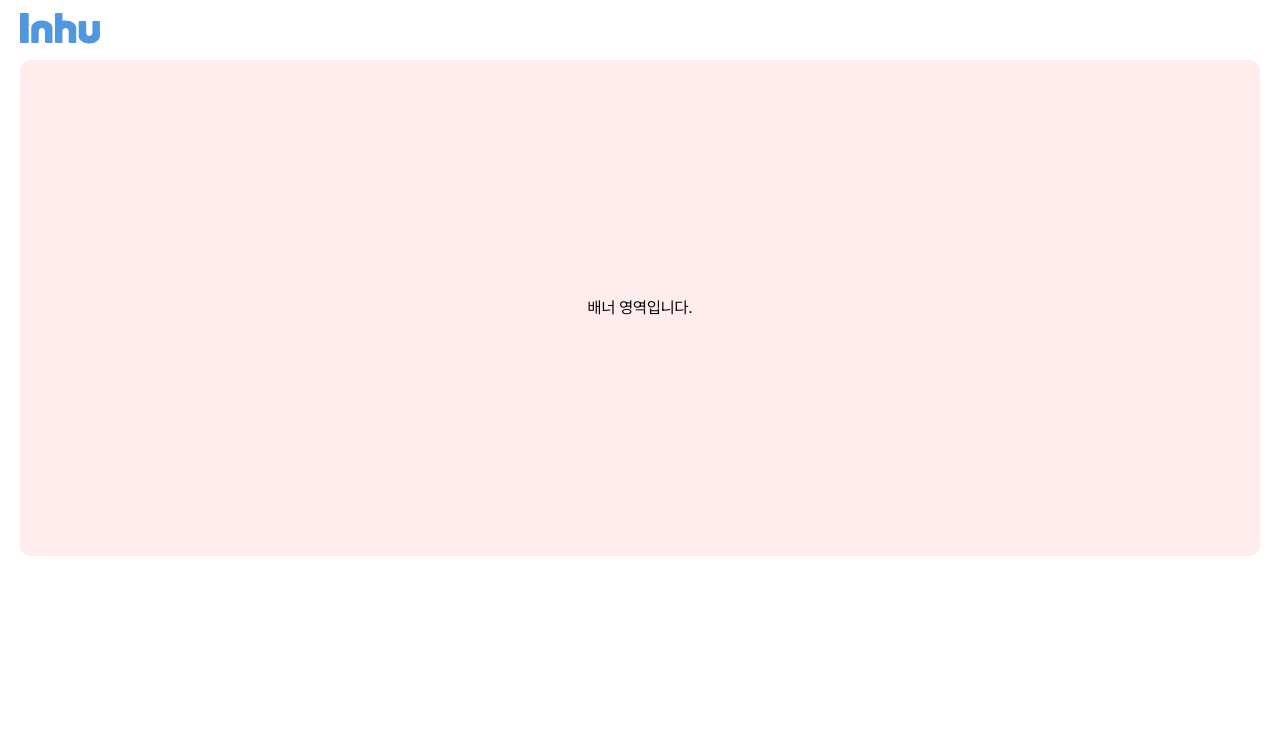
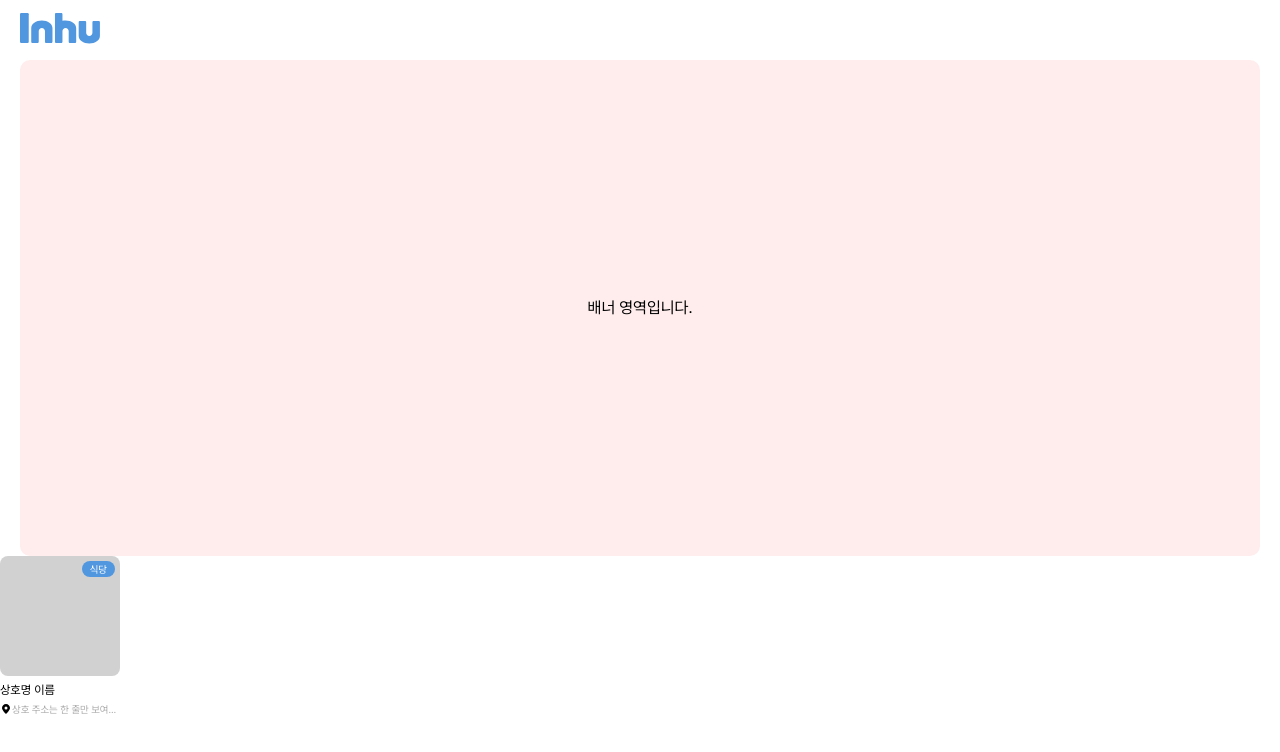
Before and after one commit to project-inhu/inhu-web-frontend, a Next.js app: page / in a window 1280 px wide. Shown: the top 752 px of the page. Built offline with nearby package versions, Linux system fonts and the light colour scheme.

Commit message:
feat: Implement PlaceCard component layout

```diff
--- a/package.json
+++ b/package.json
@@ -11,7 +11,8 @@
   "dependencies": {
     "next": "14.2.22",
     "react": "^18",
-    "react-dom": "^18"
+    "react-dom": "^18",
+    "react-indiana-drag-scroll": "^2.2.0"
   },
   "devDependencies": {
     "@svgr/webpack": "^8.1.0",
--- a/src/page/main/index.tsx
+++ b/src/page/main/index.tsx
@@ -1,5 +1,6 @@
 import { MainBanner } from '@/shared/components/MainBanner';
 import MainLogo from '@/shared/icon/logo.svg';
+import { PlaceCard } from '@/widget/place/PlaceCard';
 
 export const MainPage = () => {
   return (
@@ -12,7 +13,9 @@ export const MainPage = () => {
           <MainBanner></MainBanner>
         </div>
       </header>
-      <main className="flex-1"></main>
+      <main className="flex-1">
+        <PlaceCard />
+      </main>
     </div>
   );
 };
--- a/src/shared/components/BottomTab/index.tsx
+++ b/src/shared/components/BottomTab/index.tsx
@@ -44,7 +44,7 @@ export const BottomTab = () => {
           isActivated={path === '/main/map'}
           onClick={mapBtnClickEvent}
         >
-          <MapIcon />
+          <MapIcon className="w-[24px]" />
         </BottomTabButton>
       </div>
       <div className="w-[25%] h-[56px]">
--- a/src/shared/styles/colors.ts
+++ b/src/shared/styles/colors.ts
@@ -25,6 +25,7 @@ export const COLORS = {
     '900': '#585858',
     '950': '#333333',
   },
+  white: '#FFFFFF',
 } as const;
 
 export type PrimaryColorKey = keyof (typeof COLORS)['primary'];
--- /dev/null
+++ b/src/widget/place/PlaceCard/index.tsx
@@ -0,0 +1,27 @@
+import { PlaceTag } from '@/widget/place/PlaceTag';
+import MapIcon from '@/shared/icon/map-icon.svg';
+
+export const PlaceCard = () => {
+  return (
+    <article className="relative w-[120px] cursor-pointer">
+      <div className="img-area w-full aspect-h-1 aspect-w-1 bg-secondary-300 rounded-[8px]"></div>
+      <header className="absolute top-[5px] right-[5px]">
+        <PlaceTag name="식당" />
+      </header>
+      <main>
+        <h1 className="place-name-area text-[12px] mt-[8px] line-clamp-2">
+          상호명 이름
+        </h1>
+        <div className="flex mt-[7px] items-center">
+          <div className="w-[12px] h-[12px]">
+            <MapIcon className="w-[12px] fill-secondary-500" />
+          </div>
+          <span className="text-secondary-500 text-[10px] font-normal line-clamp-1">
+            상호 주소는 한 줄만 보여요상호 주소는 한 줄만 보여요상호 주소는 한
+            줄만 보여요상호 주소는 한 줄만 보여요상호 주소는 한 줄만 보여요
+          </span>
+        </div>
+      </main>
+    </article>
+  );
+};
--- /dev/null
+++ b/src/widget/place/PlaceTag/index.tsx
@@ -0,0 +1,9 @@
+import { Props } from './type';
+
+export const PlaceTag = ({ name }: Props) => {
+  return (
+    <div className="flex justify-center items-center rounded-[11px] py-[3px] px-[8px] text-[10px] bg-primary-400">
+      <span className="text-white">{name}</span>
+    </div>
+  );
+};
--- /dev/null
+++ b/src/widget/place/PlaceTag/type.ts
@@ -0,0 +1,5 @@
+import { StrictPropsWithChildren } from '@/shared/type/react';
+
+export type Props = {
+  name: '식당' | '술집' | '카페';
+};
```
Also changed, not shown: src/shared/icon/map-icon.svg, 1 other file (tests, documents, lock files or other folders).
